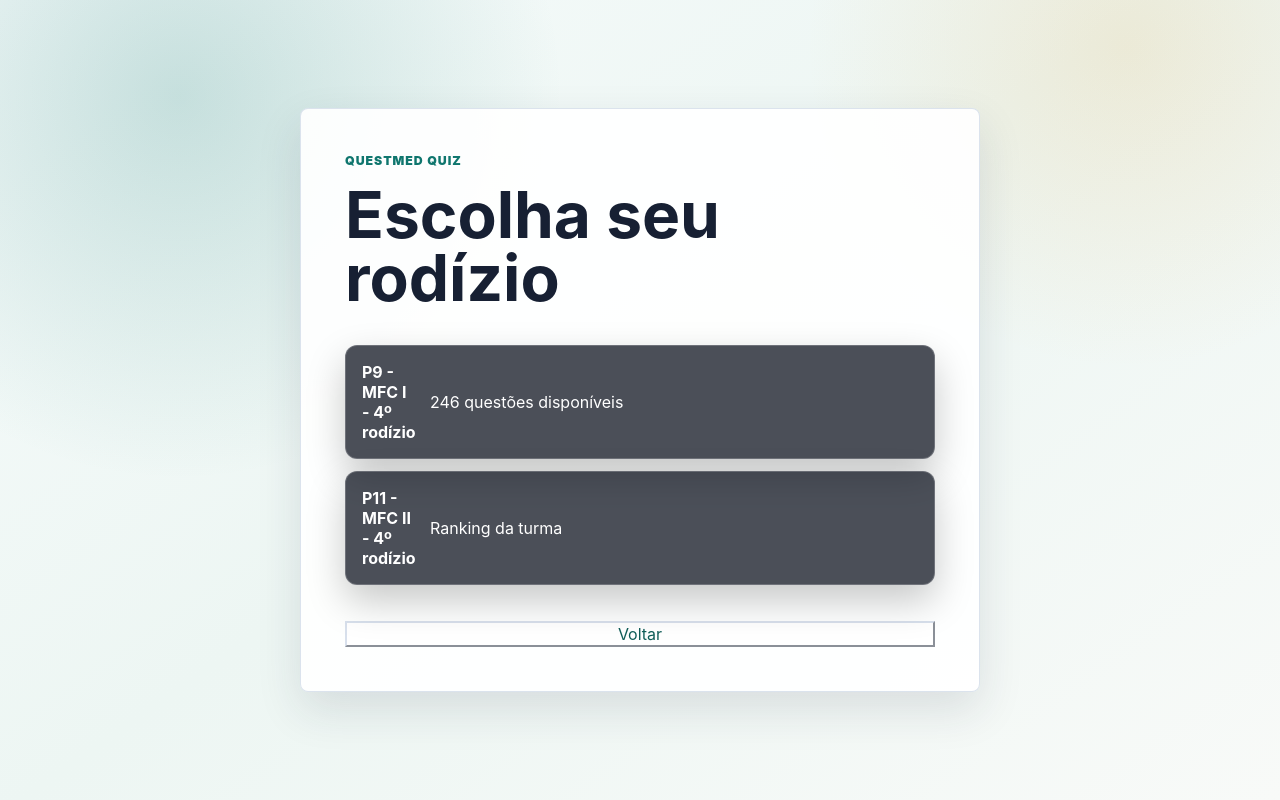
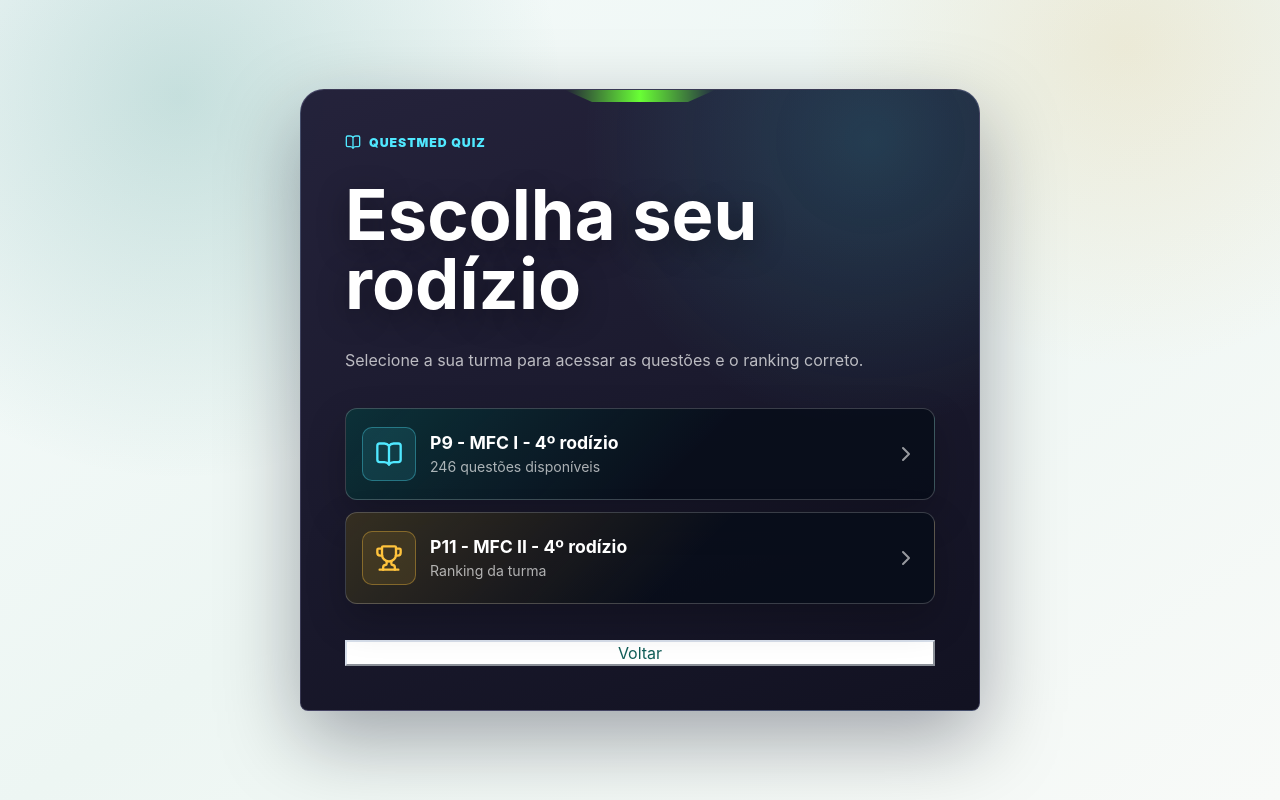
Before and after one commit to deassismed/QuestMED-Quiz, a Next.js app: page / in a window 1280 px wide. Both pictures are taken after a click on the button "QUESTÕES". Built offline with nearby package versions, Linux system fonts and the light colour scheme.

Commit message:
Add files via upload

```diff
--- a/app/components/QuestionResolver.tsx
+++ b/app/components/QuestionResolver.tsx
@@ -582,16 +582,24 @@ export function QuestionResolver({
   if (step === "rotation") {
     return (
       <main className="app-shell resolver-entry-shell">
-        <section className="entry-panel resolver-entry-panel">
-          <span className="eyebrow">QuestMED Quiz</span>
+        <section className="entry-panel resolver-entry-panel resolver-rotation-picker">
+          <span className="eyebrow"><BookOpen size={16} /> QuestMED Quiz</span>
           <h1>Escolha seu rodízio</h1>
+          <p className="resolver-rotation-intro">Selecione a sua turma para acessar as questões e o ranking correto.</p>
           <div className="resolver-rotation-list">
-            {resolverRotations.map((item) => (
-              <button className="resolver-rotation-card" key={item.id} onClick={() => selectRotation(item.id)} type="button">
-                <strong>{item.name}</strong>
-                <span>{item.acceptsAnswers ? `${item.questions.length} questões disponíveis` : "Ranking da turma"}</span>
-              </button>
-            ))}
+            {resolverRotations.map((item) => {
+              const RotationIcon = item.acceptsAnswers ? BookOpen : Trophy;
+              return (
+                <button className={item.acceptsAnswers ? "resolver-rotation-card questions" : "resolver-rotation-card ranking"} key={item.id} onClick={() => selectRotation(item.id)} type="button">
+                  <span className="resolver-rotation-icon"><RotationIcon size={28} /></span>
+                  <span className="resolver-rotation-copy">
+                    <strong>{item.name}</strong>
+                    <small>{item.acceptsAnswers ? `${item.questions.length} questões disponíveis` : "Ranking da turma"}</small>
+                  </span>
+                  <ChevronRight className="resolver-rotation-arrow" size={24} />
+                </button>
+              );
+            })}
           </div>
           <button className="resolver-back-button" onClick={onBack} type="button">Voltar</button>
         </section>
@@ -602,23 +610,48 @@ export function QuestionResolver({
   if (step === "ranking" && rotation) {
     return (
       <main className="app-shell resolver-entry-shell">
-        <section className="entry-panel resolver-entry-panel resolver-rotation-ranking">
-          <span className="eyebrow"><Trophy size={16} /> Ranking do rodízio</span>
-          <h1>{rotation.name}</h1>
-          <p>As novas questões deste rodízio ainda não estão disponíveis.</p>
+        <section className="scoreboard-panel game-board resolver-rotation-ranking">
+          <header className="resolver-ranking-only-header">
+            <span className="eyebrow"><Trophy size={16} /> Ranking do rodízio</span>
+            <h1>{rotation.name}</h1>
+            <p>As novas questões deste rodízio ainda não estão disponíveis.</p>
+          </header>
+          {podiumSlots.length > 0 ? (
+            <section className="podium-strip resolver-podium-strip resolver-ranking-only-podium" aria-label="Top 3 alunos">
+              {podiumSlots.map(({ item, rank }) => (
+                <article className={`podium-card podium-rank-${rank}`} key={item.id}>
+                  <div className="podium-portrait">
+                    <img className="podium-medal-image" alt={podiumRankLabel(rank)} src={medalSrc(rank)} />
+                    <AvatarBadge avatarId={item.avatarId} className="podium-avatar" name={item.nickname} />
+                  </div>
+                  <strong>{item.nickname}</strong>
+                  <span><i aria-hidden="true" />{item.totalScore.toFixed(1)} pts</span>
+                  <small>{item.ubsName}</small>
+                </article>
+              ))}
+            </section>
+          ) : null}
+          {individualRanking.length > 3 ? (
+            <div className="game-section-title resolver-ranking-only-title">
+              <span /><strong>Classificação geral</strong><span />
+            </div>
+          ) : null}
           <div className="resolver-ranking-only-list">
-            {individualRanking.slice(0, 100).map((item, index) => (
-              <article className="broadcast-score-row resolver-score-row" key={item.id}>
-                <strong>{index + 1}º</strong>
+            {individualRanking.slice(3, 100).map((item, offset) => {
+              const index = offset + 3;
+              return (
+              <article className={`broadcast-score-row resolver-score-row rank-${Math.min(index + 1, 9)}`} key={item.id}>
                 <AvatarBadge avatarId={item.avatarId} className="game-avatar small" name={item.nickname} />
-                <div className="broadcast-team"><strong>{item.nickname}</strong><small>{item.ubsName}</small></div>
-                <b>{item.totalScore.toFixed(1)} pts</b>
+                <div className="broadcast-team"><strong>{item.nickname}</strong><span><i aria-hidden="true" /> {item.totalScore.toFixed(1)} pts</span><small>{item.ubsName}</small></div>
+                <div className="rank-laurel"><span>{rankLabel(index)}</span></div>
               </article>
-            ))}
+            )})}
             {individualRanking.length === 0 ? <p className="empty-ranking">Ainda não há alunos neste ranking.</p> : null}
           </div>
-          <button className="resolver-back-button" onClick={chooseAnotherRotation} type="button">Escolher outro rodízio</button>
-          <button className="resolver-back-button" onClick={onBack} type="button">Tela principal</button>
+          <footer className="resolver-ranking-only-actions">
+            <button className="resolver-back-button" onClick={chooseAnotherRotation} type="button"><ChevronLeft size={18} /> Escolher outro rodízio</button>
+            <button className="resolver-back-button" onClick={onBack} type="button">Tela principal</button>
+          </footer>
         </section>
       </main>
     );
```
